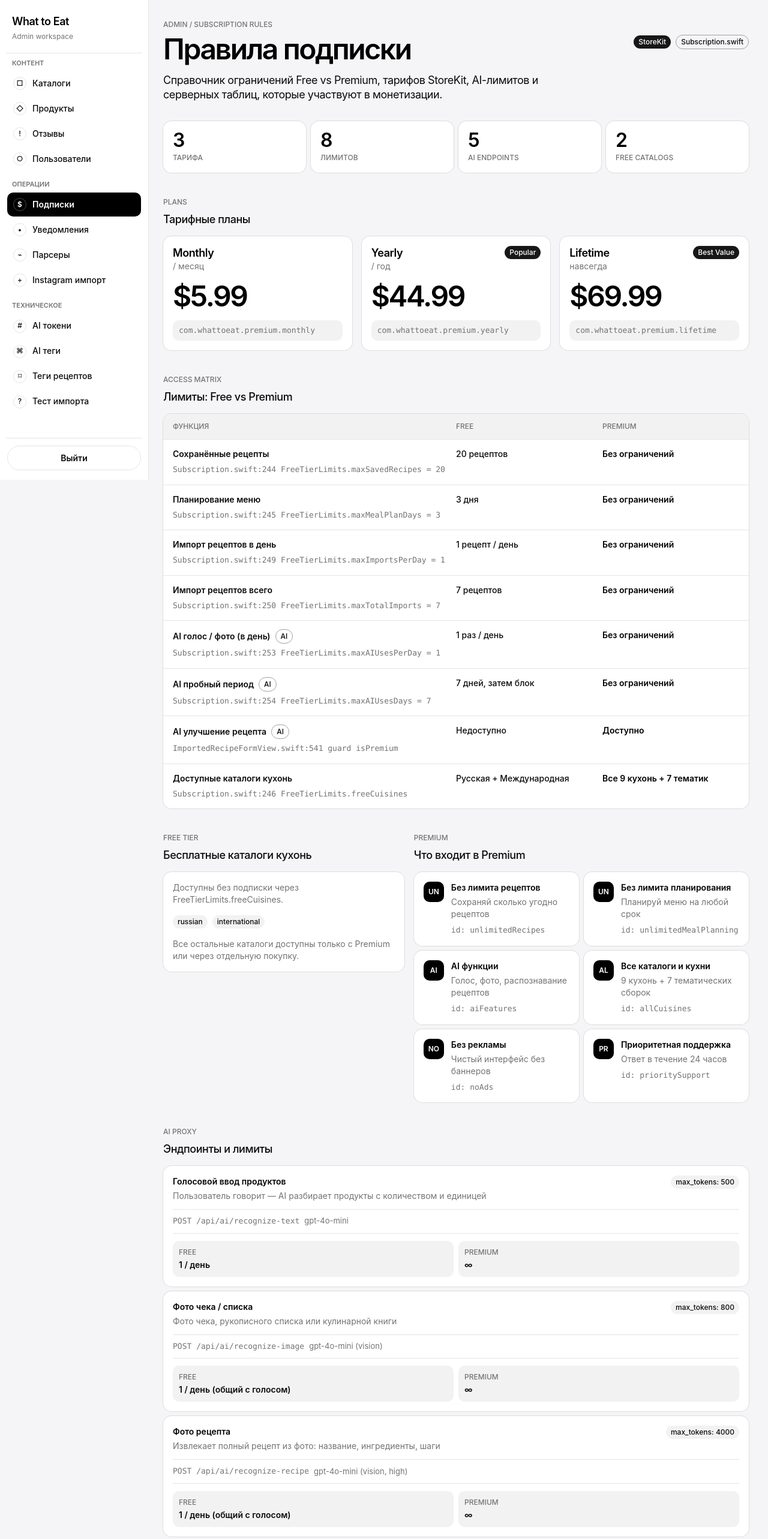
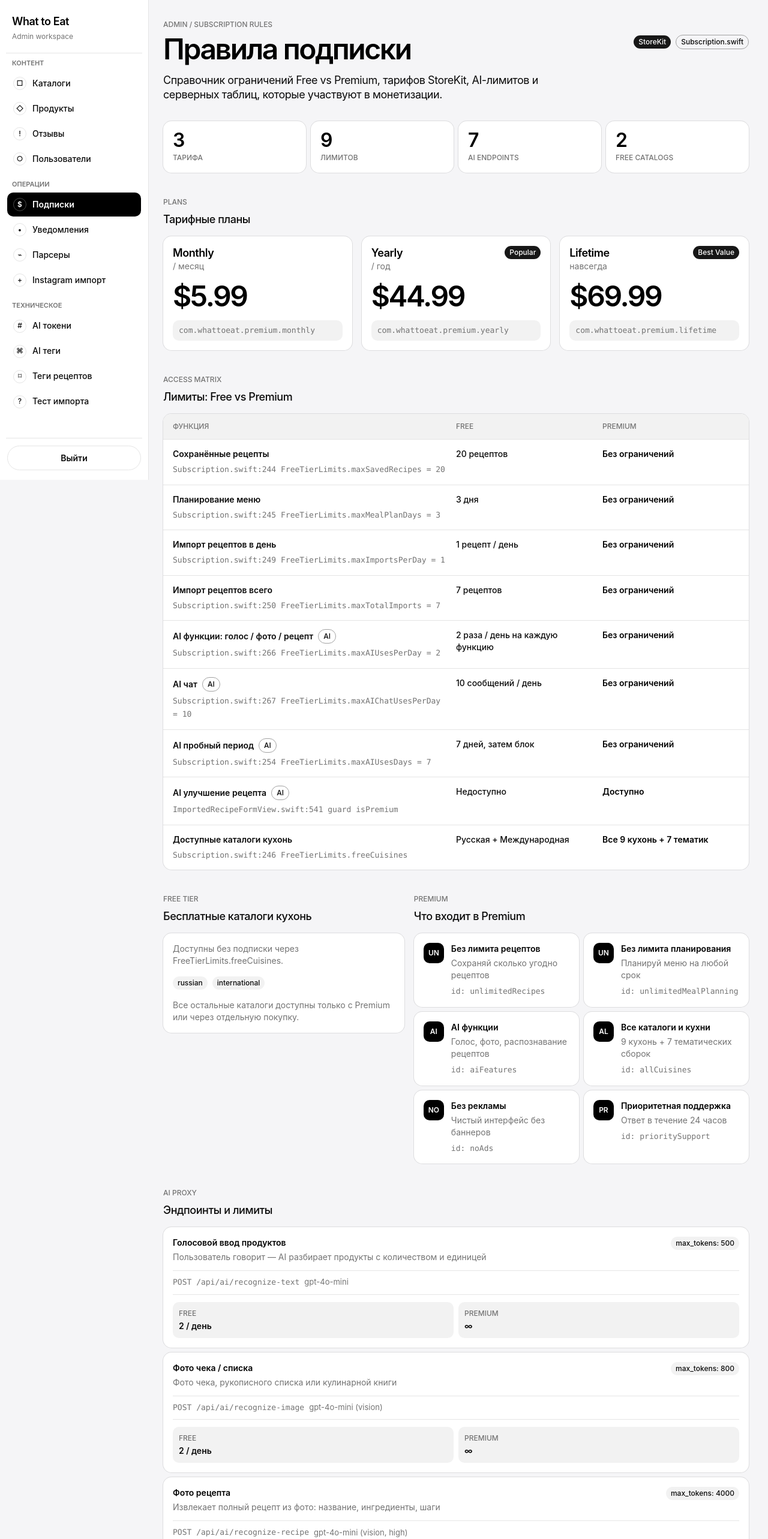
Before and after one commit to dev-bsvit/what-to-eat-admin, a Next.js app: page /subscription-rules in a window 1280 px wide. Shown: the top 2566 px of the page at 60% size. Built offline with nearby package versions, Linux system fonts and the light colour scheme.

Commit message:
Update AI free usage limits

```diff
--- a/src/app/api/ai/chat/route.ts
+++ b/src/app/api/ai/chat/route.ts
@@ -3,7 +3,7 @@
 // Возвращает SSE: сначала чанки текста, потом рецепты (если AI решил их показать).
 
 import { after } from "next/server";
-import { verifyUser, checkAndIncrementAiUsage, logTokenUsage, AuthError } from "@/lib/verifyUser";
+import { verifyUser, checkAndIncrementAiUsage, logTokenUsage, AuthError, FREE_LIMITS } from "@/lib/verifyUser";
 import { supabaseAdmin } from "@/lib/supabaseAdmin";
 
 export const runtime = "nodejs";
@@ -168,7 +168,7 @@ export async function POST(request: Request) {
   try {
     user = await verifyUser(request);
     if (!user.isPremium) {
-      await checkAndIncrementAiUsage(user.userId);
+      await checkAndIncrementAiUsage(user.userId, "ai-chat", FREE_LIMITS.aiChatUsesPerDay);
     }
     body = await request.json();
   } catch (e) {
--- a/src/app/api/ai/extract-recipe-text/route.ts
+++ b/src/app/api/ai/extract-recipe-text/route.ts
@@ -17,7 +17,7 @@ export async function POST(request: Request) {
 
     const user = await verifyUser(request);
     if (!user.isPremium) {
-      await checkAndIncrementAiUsage(user.userId);
+      await checkAndIncrementAiUsage(user.userId, "extract-recipe-text");
     }
 
     const body = await request.json();
--- a/src/app/api/ai/photo-chat/route.ts
+++ b/src/app/api/ai/photo-chat/route.ts
@@ -104,7 +104,7 @@ export async function POST(request: Request) {
   try {
     user = await verifyUser(request);
     if (!user.isPremium) {
-      await checkAndIncrementAiUsage(user.userId);
+      await checkAndIncrementAiUsage(user.userId, "photo-chat");
     }
     body = await request.json();
   } catch (e) {
--- a/src/app/api/ai/recognize-image/route.ts
+++ b/src/app/api/ai/recognize-image/route.ts
@@ -1,6 +1,6 @@
 // POST /api/ai/recognize-image
 // Распознавание продуктов из фото (чек, список, книга).
-// Free: 1 запрос/день (общий счётчик с recognize-text). Premium: без ограничений.
+// Free: 2 запроса/день для этой функции. Premium: без ограничений.
 
 import { after } from "next/server";
 import { NextResponse } from "next/server";
@@ -18,7 +18,7 @@ export async function POST(request: Request) {
 
     const user = await verifyUser(request);
     if (!user.isPremium) {
-      await checkAndIncrementAiUsage(user.userId);
+      await checkAndIncrementAiUsage(user.userId, "recognize-image");
     }
 
     const body = await request.json();
--- a/src/app/api/ai/recognize-recipe/route.ts
+++ b/src/app/api/ai/recognize-recipe/route.ts
@@ -1,6 +1,6 @@
 // POST /api/ai/recognize-recipe
 // Распознавание полного рецепта из фото.
-// Free: 1 запрос/день (общий счётчик). Premium: без ограничений.
+// Free: 2 запроса/день для этой функции. Premium: без ограничений.
 
 import { after } from "next/server";
 import { NextResponse } from "next/server";
@@ -18,7 +18,7 @@ export async function POST(request: Request) {
 
     const user = await verifyUser(request);
     if (!user.isPremium) {
-      await checkAndIncrementAiUsage(user.userId);
+      await checkAndIncrementAiUsage(user.userId, "recognize-recipe");
     }
 
     const body = await request.json();
--- a/src/app/api/ai/recognize-text/route.ts
+++ b/src/app/api/ai/recognize-text/route.ts
@@ -1,6 +1,6 @@
 // POST /api/ai/recognize-text
 // Голосовой ввод продуктов — распознаёт список продуктов из текста.
-// Free: 1 запрос/день. Premium: без ограничений.
+// Free: 2 запроса/день для этой функции. Premium: без ограничений.
 
 import { after } from "next/server";
 import { NextResponse } from "next/server";
@@ -21,7 +21,7 @@ export async function POST(request: Request) {
 
     // 2. Для free пользователей проверяем лимит
     if (!user.isPremium) {
-      await checkAndIncrementAiUsage(user.userId);
+      await checkAndIncrementAiUsage(user.userId, "recognize-text");
     }
 
     // 3. Читаем тело запроса
--- a/src/app/subscription-rules/page.tsx
+++ b/src/app/subscription-rules/page.tsx
@@ -60,10 +60,17 @@ const LIMITS = [
     critical: false,
   },
   {
-    feature: "AI голос / фото (в день)",
-    free: "1 раз / день",
+    feature: "AI функции: голос / фото / рецепт",
+    free: "2 раза / день на каждую функцию",
     premium: "Без ограничений",
-    source: "Subscription.swift:253  FreeTierLimits.maxAIUsesPerDay = 1",
+    source: "Subscription.swift:266  FreeTierLimits.maxAIUsesPerDay = 2",
+    critical: true,
+  },
+  {
+    feature: "AI чат",
+    free: "10 сообщений / день",
+    premium: "Без ограничений",
+    source: "Subscription.swift:267  FreeTierLimits.maxAIChatUsesPerDay = 10",
     critical: true,
   },
   {
@@ -106,7 +113,7 @@ const AI_ENDPOINTS = [
     endpoint: "/api/ai/recognize-text",
     model: "gpt-4o-mini",
     maxTokens: 500,
-    freeLimit: "1 / день",
+    freeLimit: "2 / день",
     premiumLimit: "∞",
     desc: "Пользователь говорит — AI разбирает продукты с количеством и единицей",
   },
@@ -115,7 +122,7 @@ const AI_ENDPOINTS = [
     endpoint: "/api/ai/recognize-image",
     model: "gpt-4o-mini (vision)",
     maxTokens: 800,
-    freeLimit: "1 / день (общий с голосом)",
+    freeLimit: "2 / день",
     premiumLimit: "∞",
     desc: "Фото чека, рукописного списка или кулинарной книги",
   },
@@ -124,7 +131,7 @@ const AI_ENDPOINTS = [
     endpoint: "/api/ai/recognize-recipe",
     model: "gpt-4o-mini (vision, high)",
     maxTokens: 4000,
-    freeLimit: "1 / день (общий с голосом)",
+    freeLimit: "2 / день",
     premiumLimit: "∞",
     desc: "Извлекает полный рецепт из фото: название, ингредиенты, шаги",
   },
@@ -133,9 +140,27 @@ const AI_ENDPOINTS = [
     endpoint: "/api/ai/extract-recipe-text",
     model: "gpt-4o-mini",
     maxTokens: 2500,
-    freeLimit: "1 / день (общий AI лимит)",
+    freeLimit: "2 / день",
     premiumLimit: "∞",
     desc: "Преобразует текстовый рецепт из AI-чата в форму сохранения",
+  },
+  {
+    name: "AI чат",
+    endpoint: "/api/ai/chat",
+    model: "gpt-4o-mini",
+    maxTokens: 600,
+    freeLimit: "10 / день",
+    premiumLimit: "∞",
+    desc: "Кулинарный чат и поиск подходящих рецептов",
+  },
+  {
+    name: "Фото-чат",
+    endpoint: "/api/ai/photo-chat",
+    model: "gpt-4o-mini (vision)",
+    maxTokens: 700,
+    freeLimit: "2 / день",
+    premiumLimit: "∞",
+    desc: "Одноразовый чат по фото продуктов",
   },
   {
     name: "AI улучшение рецепта",
@@ -159,7 +184,7 @@ const SUPABASE_TABLES = [
   },
   {
     table: "ai_usage",
-    fields: ["user_id (uuid)", "date (date)", "count (int) — сбрасывается каждые сутки"],
+    fields: ["user_id (uuid)", "date (date)", "endpoint (text)", "count (int) — сбрасывается каждые сутки"],
   },
   {
     table: "purchases",
@@ -342,8 +367,8 @@ export default function SubscriptionRulesPage() {
             <li>Сервер верифицирует токен через Supabase Auth.</li>
             <li>Проверяет subscription_status пользователя в таблице profiles.</li>
             <li>Если Free — проверяет счётчик AI-запросов за сегодня в ai_usage.</li>
-            <li>Если лимит достигнут — возвращает 403 с reason: ai_limit_reached.</li>
-            <li>Клиент получает 403 и показывает Paywall.</li>
+            <li>Если лимит достигнут — возвращает 403 с reason: ai_chat_limit_reached или ai_feature_limit_reached.</li>
+            <li>Клиент получает 403 и показывает сообщение, что лимит на сегодня закончился.</li>
             <li>Если всё ок — форвардит запрос к OpenAI и возвращает результат.</li>
           </ol>
         </div>
```
Also changed, not shown: src/lib/verifyUser.ts (+24 -9 lines), 1 other file (tests, documents, lock files or other folders).
